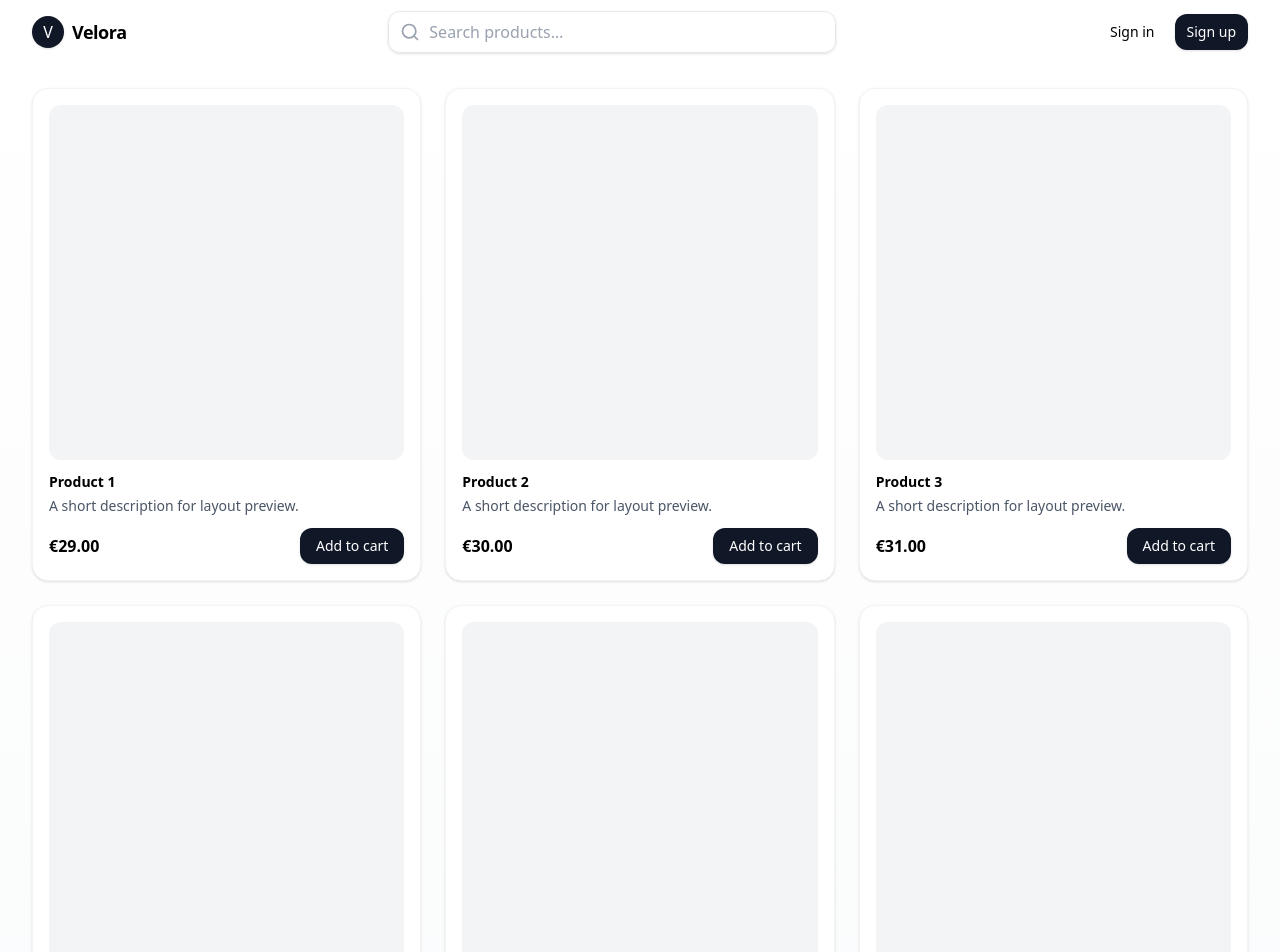
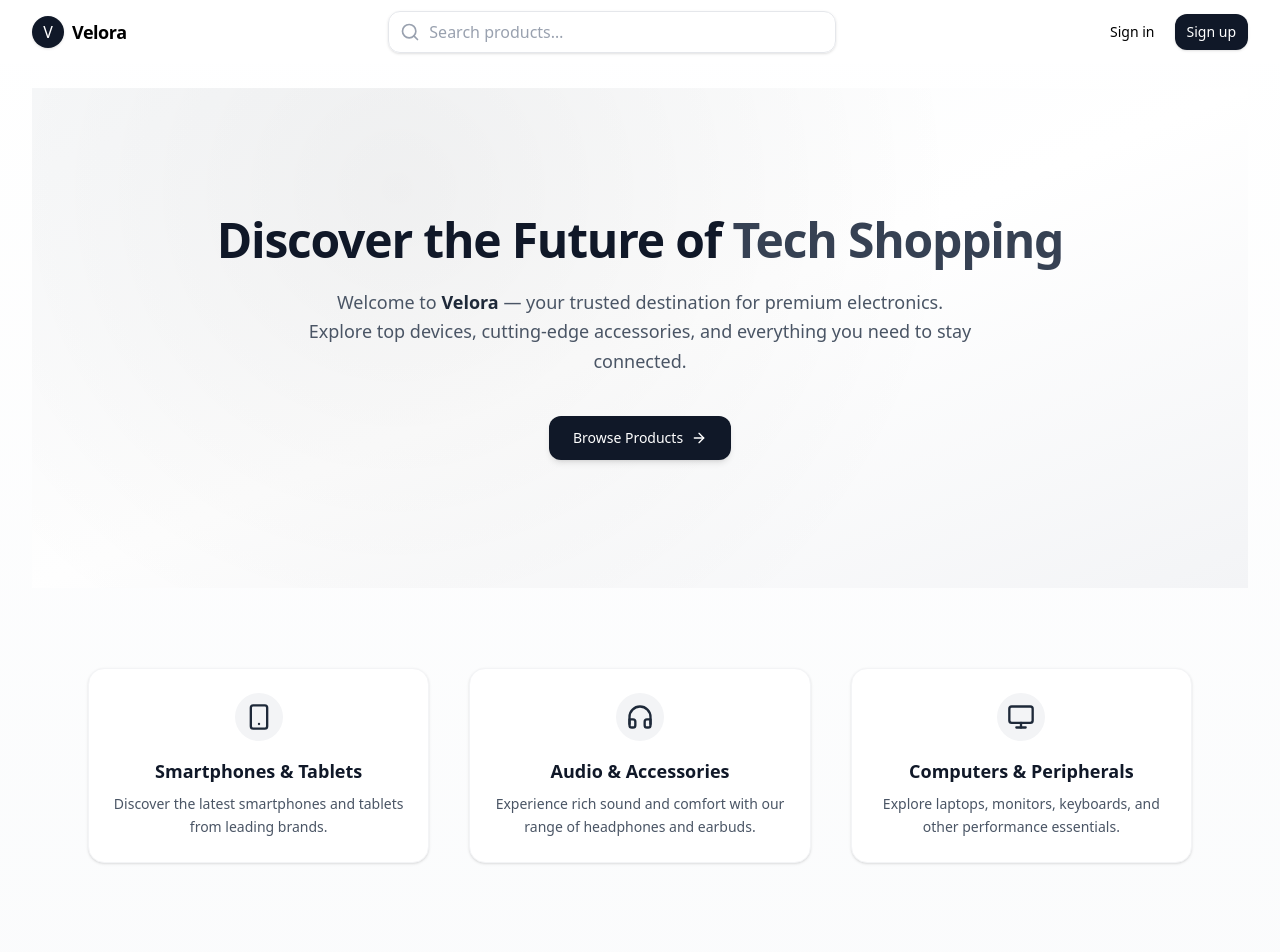
Before and after one commit to elab-development/seminarski-e-commerce_2019_1082, a React (Vite) app in the folder client/: page / in a window 1280 px wide. Shown: the top 952 px of the page. Built offline with nearby package versions, Linux system fonts and the light colour scheme; no server answers.

Commit message:
home page design

```diff
--- a/client/src/index.css
+++ b/client/src/index.css
@@ -1 +1,15 @@
 @import 'tailwindcss';
+
+@keyframes fade-in-up {
+    0% {
+        opacity: 0;
+        transform: translateY(20px);
+    }
+    100% {
+        opacity: 1;
+        transform: translateY(0);
+    }
+}
+.animate-fade-in-up {
+    animation: fade-in-up 0.8s ease-out forwards;
+}
--- a/client/src/pages/Home.jsx
+++ b/client/src/pages/Home.jsx
@@ -1,30 +1,76 @@
+import { Link } from 'react-router-dom';
 import Layout from '../components/layout/Layout';
+import {
+    FiSmartphone,
+    FiHeadphones,
+    FiMonitor,
+    FiArrowRight,
+} from 'react-icons/fi';
 
 export default function Home() {
     return (
         <Layout>
-            <section className='grid gap-6 md:grid-cols-2 lg:grid-cols-3'>
-                {Array.from({ length: 6 }).map((_, i) => (
-                    <article
+            <section className='relative isolate overflow-hidden bg-gradient-to-br from-gray-50 via-white to-gray-100 py-24 sm:py-32'>
+                <div
+                    className='absolute inset-0 -z-10 bg-[radial-gradient(circle_at_30%_20%,rgba(0,0,0,0.05),transparent_60%)]'
+                    aria-hidden='true'
+                ></div>
+
+                <div className='mx-auto max-w-5xl px-6 text-center'>
+                    <h1 className='text-4xl font-bold tracking-tight text-gray-900 sm:text-5xl animate-fade-in-up'>
+                        Discover the Future of{' '}
+                        <span className='text-gray-700'>Tech Shopping</span>
+                    </h1>
+
+                    <p className='mx-auto mt-6 max-w-2xl text-lg leading-relaxed text-gray-600 animate-fade-in-up [animation-delay:200ms]'>
+                        Welcome to{' '}
+                        <span className='font-semibold text-gray-800'>Velora</span> — your
+                        trusted destination for premium electronics. Explore top devices,
+                        cutting-edge accessories, and everything you need to stay connected.
+                    </p>
+
+                    <div className='mt-10 flex justify-center animate-fade-in-up [animation-delay:400ms]'>
+                        <Link
+                            to='/products'
+                            className='inline-flex items-center gap-2 rounded-xl bg-gray-900 px-6 py-3 text-sm font-medium text-white shadow-md hover:scale-105 hover:bg-gray-800 transition-all'
+                        >
+                            Browse Products
+                            <FiArrowRight className='h-4 w-4' />
+                        </Link>
+                    </div>
+                </div>
+            </section>
+
+            <section className='mx-auto max-w-6xl px-6 py-20 grid gap-10 sm:grid-cols-2 lg:grid-cols-3'>
+                {[
+                    {
+                        icon: <FiSmartphone className='h-7 w-7 text-gray-800' />,
+                        title: 'Smartphones & Tablets',
+                        desc: 'Discover the latest smartphones and tablets from leading brands.',
+                    },
+                    {
+                        icon: <FiHeadphones className='h-7 w-7 text-gray-800' />,
+                        title: 'Audio & Accessories',
+                        desc: 'Experience rich sound and comfort with our range of headphones and earbuds.',
+                    },
+                    {
+                        icon: <FiMonitor className='h-7 w-7 text-gray-800' />,
+                        title: 'Computers & Peripherals',
+                        desc: 'Explore laptops, monitors, keyboards, and other performance essentials.',
+                    },
+                ].map((f, i) => (
+                    <div
                         key={i}
-                        className='rounded-2xl border border-gray-100 bg-white p-4 shadow-sm'
+                        className='rounded-2xl border border-gray-100 bg-white p-6 shadow-sm hover:shadow-md transition-all text-center'
                     >
-                        <div className='aspect-square w-full rounded-xl bg-gray-100' />
-                        <div className='mt-3'>
-                            <h3 className='text-sm font-semibold'>Product {i + 1}</h3>
-                            <p className='mt-1 text-sm text-gray-600'>
-                                A short description for layout preview.
-                            </p>
-                            <div className='mt-3 flex items-center justify-between'>
-                <span className='text-base font-semibold'>
-                  €{(29 + i).toFixed(2)}
-                </span>
-                                <button className='rounded-xl bg-gray-900 px-4 py-2 text-sm font-medium text-white shadow hover:opacity-95'>
-                                    Add to cart
-                                </button>
-                            </div>
+                        <div className='mx-auto flex h-12 w-12 items-center justify-center rounded-full bg-gray-100 mb-4'>
+                            {f.icon}
                         </div>
-                    </article>
+                        <h3 className='text-lg font-semibold text-gray-900'>{f.title}</h3>
+                        <p className='mt-2 text-gray-600 text-sm leading-relaxed'>
+                            {f.desc}
+                        </p>
+                    </div>
                 ))}
             </section>
         </Layout>
```
